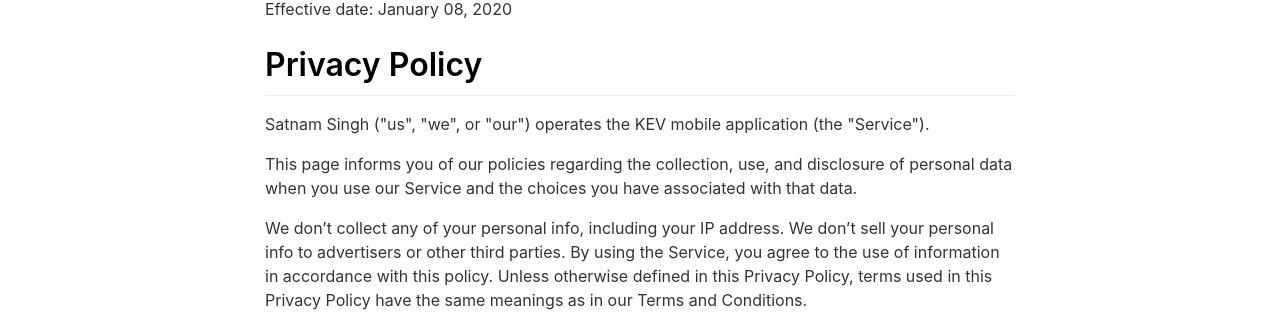
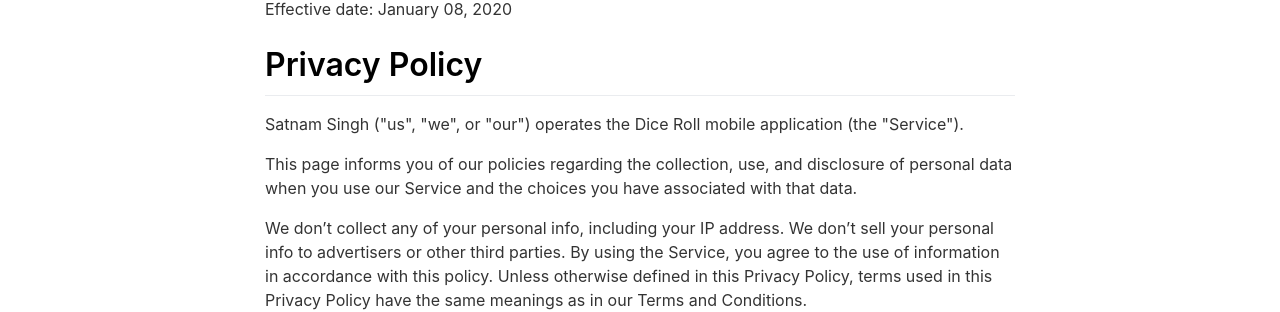
Before and after one commit to 29satnam/DiceRollLanding, a Jekyll site: the page built from _pages/privacy.md, in a window 1280 px wide. Shown: the part 148-460 px from the top of the page. Built offline with Jekyll 4.4.1, drawn with Linux system fonts in a browser that asks for light colours; nearby versions of some CDN libraries.

Commit message:
Update privacy.md

```diff
--- a/_pages/privacy.md
+++ b/_pages/privacy.md
@@ -7,7 +7,7 @@ include_in_header: false
 
 <h1>Privacy Policy</h1>
 
-<p>Satnam Singh ("us", "we", or "our") operates the KEV mobile application (the "Service").</p>
+<p>Satnam Singh ("us", "we", or "our") operates the Dice Roll mobile application (the "Service").</p>
 
 <p>This page informs you of our policies regarding the collection, use, and disclosure of personal data when you use our Service and the choices you have associated with that data.
 
```
